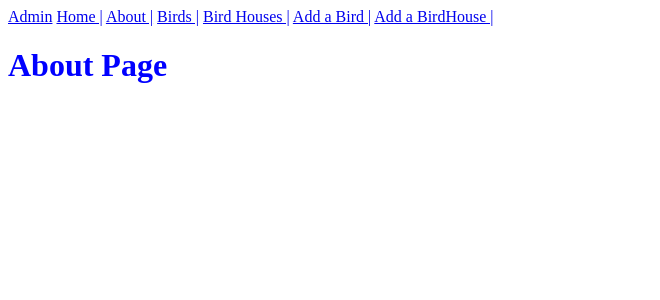
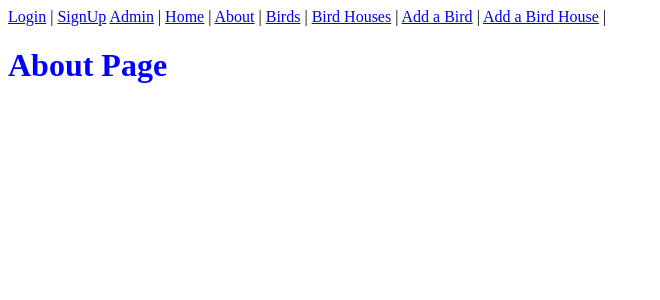
Before and after one commit to neshmasood/django-birds, a Django app: page /about/ in a window 1280 px wide. Shown: the top 300 px of the page, without its empty margins (0-660 px from the left). Run offline with Django 4.2, Linux system fonts and the light colour scheme.

Commit message:
create django authentication

```diff
--- a/djangobirds/settings.py
+++ b/djangobirds/settings.py
@@ -129,3 +129,5 @@ STATIC_URL = '/static/'
 # https://docs.djangoproject.com/en/4.0/ref/settings/#default-auto-field
 
 DEFAULT_AUTO_FIELD = 'django.db.models.BigAutoField'
+
+LOGIN_URL = '/login/'
--- a/main_app/templates/base.html
+++ b/main_app/templates/base.html
@@ -11,14 +11,42 @@
     <title>{% block title %}{% endblock %}</title>
 </head>
 <body>
-    <nav>
+    <nav classname="">
+        {% if user.is_authenticated %}
+        <span><a href="{% url 'profile' user.username %}">Hello, {{ user.username }}!</a></span>
+        <span> | </span>
+        <span><a href="{% url 'logout' %}">Logout</a></span>
+        <span> | </span>
+        {% else %}
+        <span><a href="{% url 'login' %}">Login</a></span>
+        <span> | </span>
+        <span><a href="{% url 'signup' %}">SignUp</a></span>
+        {% endif %}
         <a href="/admin">Admin</a>
+        <span> | </span>
+        <a href="/">Home</a>
+        <span> | </span>
+        <a href="/about">About</a>
+        <span> | </span>
+        <a href="/birds">Birds</a>
+        <span> | </span>
+        <a href="/birdhouses">Bird Houses</a>
+        <span> | </span>
+        <a href="{% url 'bird_create' %}">Add a Bird</a>
+        <span> | </span>
+        <a href="{% url 'birdhouses_create' %}">Add a Bird House</a>
+        <span> | </span>
+
+
+
+
+        <!-- <a href="/admin">Admin</a>
         <a href="/">Home |</a>
         <a href="/about">About |</a>
         <a href="/birds">Birds |</a>
         <a href="/birdhouses">Bird Houses |</a>
         <a href="{% url 'bird_create' %}">Add a Bird |</a>
-        <a href="{% url 'birdhouses_create' %}">Add a BirdHouse |</a>
+        <a href="{% url 'birdhouses_create' %}">Add a BirdHouse |</a> -->
     </nav>
     {% block content %}
 
--- a/main_app/urls.py
+++ b/main_app/urls.py
@@ -17,5 +17,7 @@ urlpatterns = [
     path('birdhouses/create/', views.BirdHouseCreate.as_view(), name='birdhouses_create'),
     path('birdhouses/<int:pk>/update/', views.BirdHouseUpdate.as_view(), name='birdhouses_update'),
     path('birdhouses/<int:pk>/delete/', views.BirdHouseDelete.as_view(), name='birdhouses_delete'),
-
+    path('login/', views.login_view, name='login'),
+    path('logout/', views.logout_view, name='logout'),
+    path('signup/', views.signup_view, name='signup')
 ]
--- a/main_app/views.py
+++ b/main_app/views.py
@@ -6,6 +6,11 @@ from django.views.generic import DetailView, CreateView, UpdateView, DeleteView
 from django.urls import reverse
 from .models import Bird, BirdHouse
 from django.contrib.auth.models import User
+from django.contrib.auth import authenticate, login, logout
+from django.contrib.auth.forms import UserCreationForm, AuthenticationForm
+from django.contrib.auth.decorators import login_required
+from django.utils.decorators import method_decorator
+
 
 
 # Create your views here.
@@ -41,6 +46,8 @@ class Bird_List(TemplateView):
             context['header'] = "Beautiful Birds" # this is where we add the key into our context object for the view to use
         return context
 
+
+@method_decorator(login_required, name='dispatch')
 class Bird_Create(CreateView):
     model = Bird
     fields = ['name', 'img', 'age', 'gender', 'user']
@@ -60,6 +67,7 @@ class Bird_Detail(DetailView):
     template_name="bird_detail.html"
 
 
+@method_decorator(login_required, name='dispatch')
 class Bird_Update(UpdateView):
     model = Bird
     fields = ['name', 'img', 'age', 'gender', 'birdhouses']
@@ -69,12 +77,14 @@ class Bird_Update(UpdateView):
         return reverse('bird_detail', kwargs={'pk': self.object.pk})
 
 
+@method_decorator(login_required, name='dispatch')
 class Bird_Delete(DeleteView):
     model = Bird
     template_name = "bird_delete_confirm.html"
     success_url = "/birds/"
 
 
+@login_required
 def profile(request, username):
     user = User.objects.get(username=username)
     birds = Bird.objects.filter(user=user)
@@ -90,19 +100,71 @@ def birdhouses_show(request, birdhouse_id):
     birdhouse = BirdHouse.objects.get(id=birdhouse_id)
     return render(request, 'birdhouse_show.html', {'birdhouse': birdhouse})
 
+
+@method_decorator(login_required, name='dispatch')
 class BirdHouseCreate(CreateView):
     model = BirdHouse
     fields = '__all__'
     template_name = "birdhouse_form.html"
     success_url = '/birdhouses'
 
+
+@method_decorator(login_required, name='dispatch')
 class BirdHouseUpdate(UpdateView):
     model = BirdHouse
     fields = ['name', 'house_type']
     template_name = "birdhouse_update.html"
     success_url = '/birdhouses'
 
+
+@method_decorator(login_required, name='dispatch')
 class BirdHouseDelete(DeleteView):
     model = BirdHouse
     template_name = "birdhouse_confirm_delete.html"
     success_url = '/birdhouses'
+
+
+
+# django auth
+def login_view(request):
+     # if post, then authenticate (user submitted username and password)
+    if request.method == 'POST':
+        form = AuthenticationForm(request, request.POST)
+        # form = LoginForm(request.POST)
+        if form.is_valid():
+            u = form.cleaned_data['username']
+            p = form.cleaned_data['password']
+            user = authenticate(username = u, password = p)
+            if user is not None:
+                if user.is_active:
+                    login(request, user)
+                    return HttpResponseRedirect('/user/'+u)
+                else:
+                    print('The account has been disabled.')
+            else:
+                print('The username and/or password is incorrect.')
+    else: # it was a get request so send the empty login form
+        # form = LoginForm()
+        form = AuthenticationForm()
+        return render(request, 'login.html', {'form': form})
+
+
+def logout_view(request):
+    logout(request)
+    return HttpResponseRedirect('/birds')
+
+
+
+def signup_view(request):
+    if request.method == 'POST':
+        form = UserCreationForm(request.POST)
+        if form.is_valid():
+            user = form.save()
+            login(request, user)
+            print('HEY', user.username)
+            return HttpResponseRedirect('/user/'+str(user))
+        else:
+            HttpResponse('<h1>Try Again</h1>')
+    else:
+        form = UserCreationForm()
+        return render(request, 'signup.html', {'form': form})
```
Also changed, not shown: main_app/templates/login.html (added, +11 -0 lines), main_app/templates/signup.html (added, +10 -0 lines).
